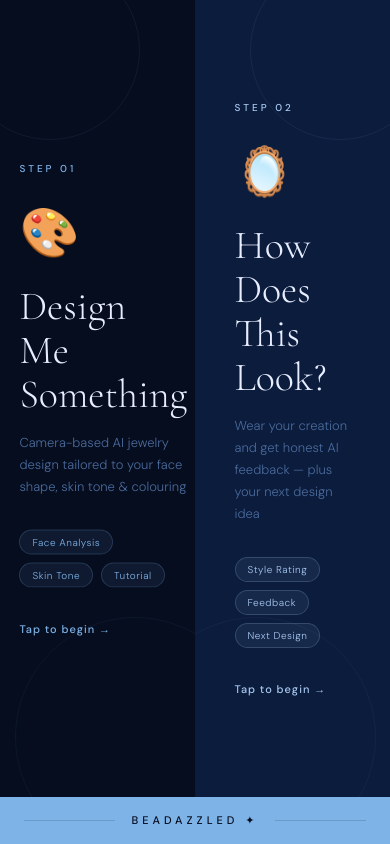
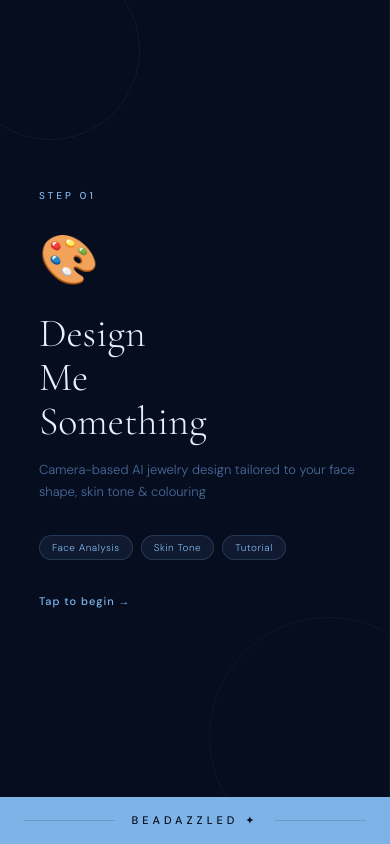
Before and after one commit to VaibhavKulkarni10/beadazzled, a React (Create React App) app in the folder frontend/: page / in a window 390 px wide. Built offline with nearby package versions, Linux system fonts and the light colour scheme.

Commit message:
Fix mobile layout - stack vertically on small screens

```diff
--- a/frontend/src/pages/Home.jsx
+++ b/frontend/src/pages/Home.jsx
@@ -23,16 +23,18 @@ export default function Home() {
 
       {/* Split screen */}
       <div style={{
-        flex: 1,
-        display: 'flex',
-        overflow: 'hidden',
-      }}>
+  flex: 1,
+  display: 'flex',
+  flexDirection: window.innerWidth < 768 ? 'column' : 'row',
+  overflow: 'auto',
+}}>
 
         {/* Left — Design */}
         <div
           onClick={() => handleClick('design')}
           style={{
-            flex: expanding === 'design' ? 4 : expanding === 'tryon' ? 0 : 1,
+            flex: 1,
+            minHeight: window.innerWidth < 768 ? '50vh' : 'auto',
             background: '#060D1F',
             display: 'flex',
             flexDirection: 'column',
@@ -136,7 +138,8 @@ export default function Home() {
         <div
           onClick={() => handleClick('tryon')}
           style={{
-            flex: expanding === 'tryon' ? 4 : expanding === 'design' ? 0 : 1,
+            flex: 1,
+minHeight: window.innerWidth < 768 ? '50vh' : 'auto',
             background: '#0B1C3D',
             display: 'flex',
             flexDirection: 'column',
```
